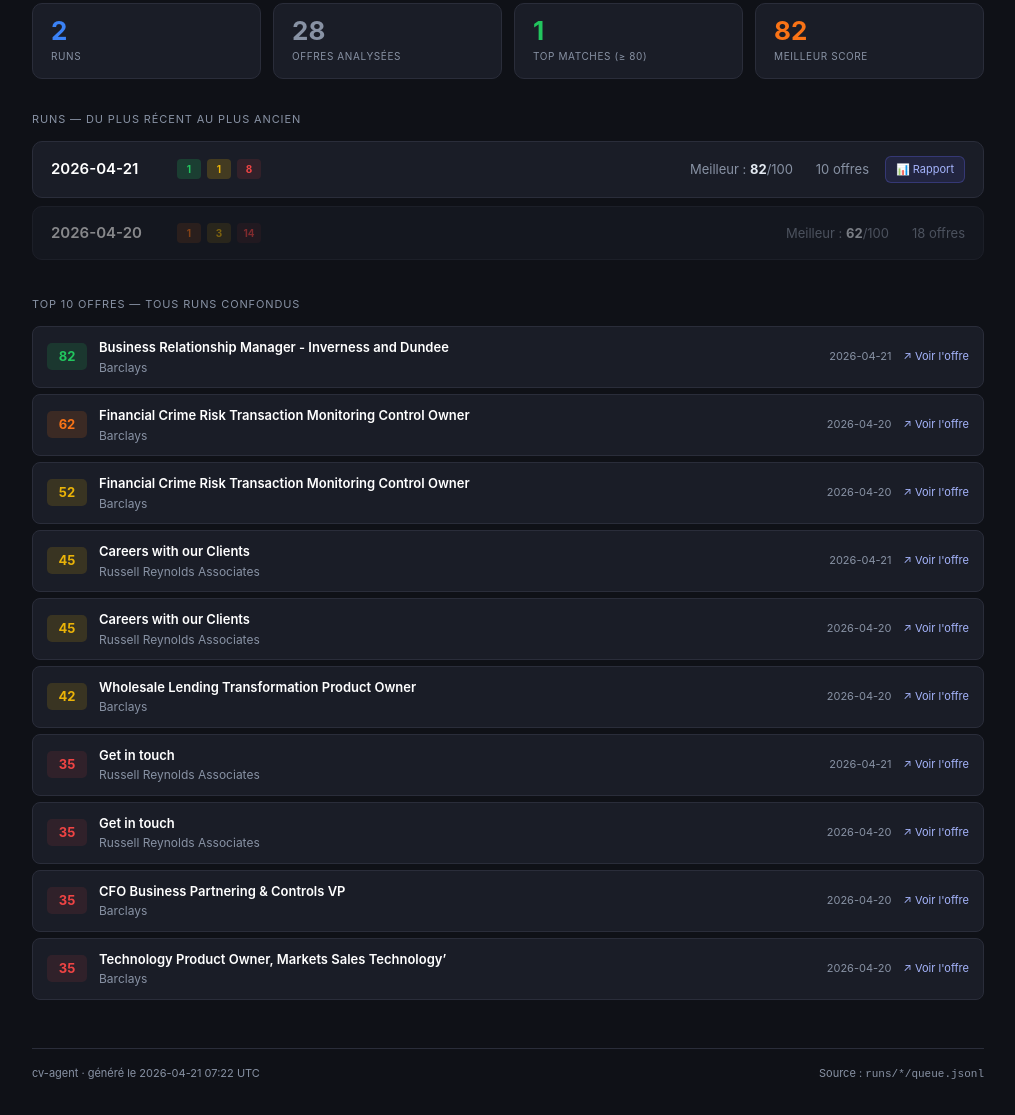
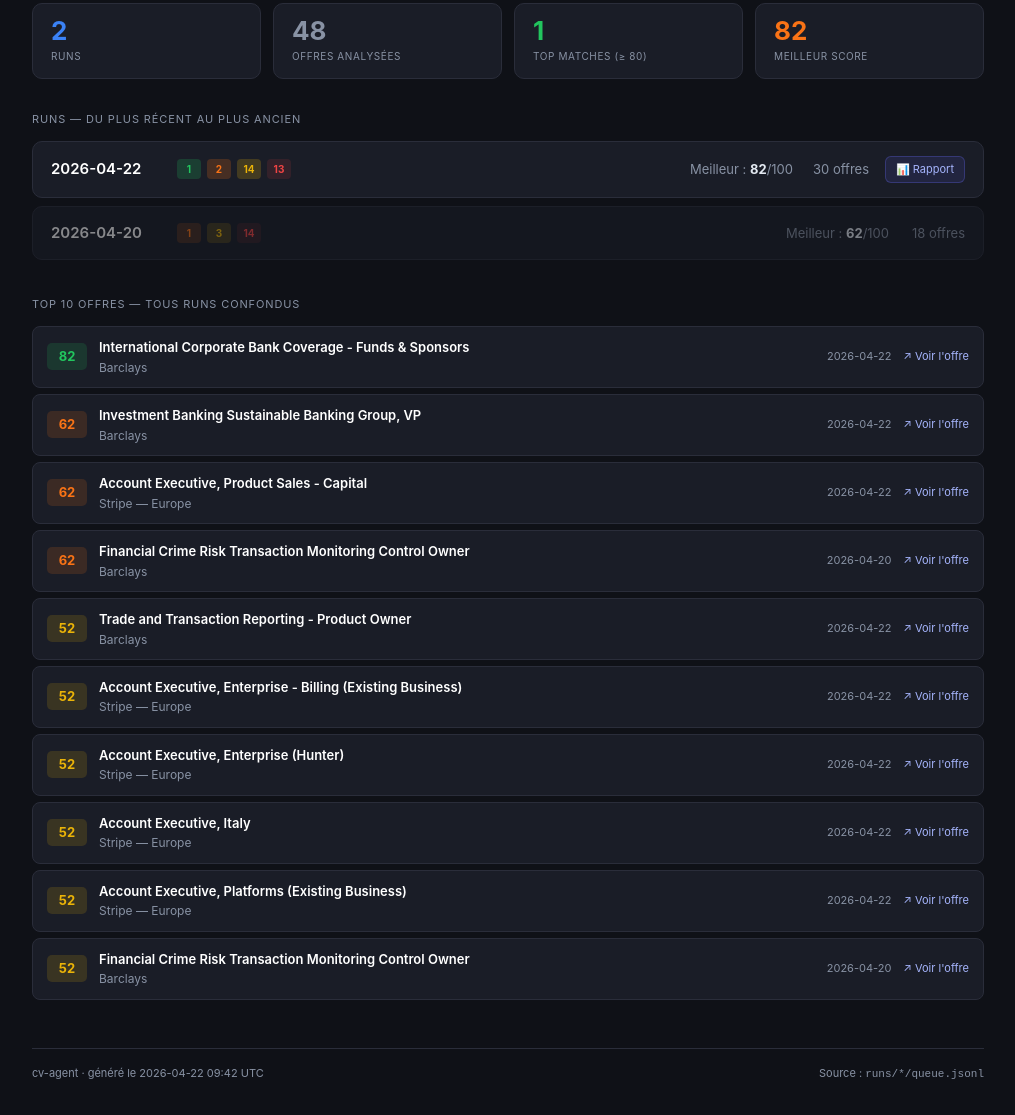
Before and after one commit to DavidPERRON/CV, a plain HTML site: page runs/index.html in a window 1280 px wide. Shown: the part 142-1257 px from the top of the page, without its empty margins (132-1147 px from the left). Drawn offline with Linux system fonts and the light colour scheme.

Commit message:
daily-search: scored queue for 2026-04-22

```diff
--- a/runs/index.html
+++ b/runs/index.html
@@ -213,7 +213,7 @@
     <h1>CV Agent — Dashboard</h1>
     <div class="subtitle">Historique des recherches automatisées</div>
   </div>
-  <div class="updated">Mis à jour : 2026-04-21 07:22 UTC</div>
+  <div class="updated">Mis à jour : 2026-04-22 09:42 UTC</div>
 </div>
 
 <div class="global-stats">
@@ -222,7 +222,7 @@
     <div class="lbl">Runs</div>
   </div>
   <div class="g-stat muted">
-    <div class="num">28</div>
+    <div class="num">48</div>
     <div class="lbl">Offres analysées</div>
   </div>
   <div class="g-stat green">
@@ -238,11 +238,11 @@
 <div class="section-title">Runs — du plus récent au plus ancien</div>
 
 <div id="runs-list">
-<a class="run-row" href="2026-04-21/report.html" >
-  <div class="run-date">2026-04-21</div>
-  <div class="run-bars"><span class="bar-segment top">1</span><span class="bar-segment mid">1</span><span class="bar-segment low">8</span></div>
+<a class="run-row" href="2026-04-22/report.html" >
+  <div class="run-date">2026-04-22</div>
+  <div class="run-bars"><span class="bar-segment top">1</span><span class="bar-segment good">2</span><span class="bar-segment mid">14</span><span class="bar-segment low">13</span></div>
   <div class="run-best">Meilleur : <strong class="top">82</strong>/100</div>
-  <div class="run-best" style="min-width:60px;color:var(--c-muted)">10 offres</div>
+  <div class="run-best" style="min-width:60px;color:var(--c-muted)">30 offres</div>
   <span class="run-link">📊 Rapport</span>
 </a>
 <a class="run-row" href="2026-04-20/report.html" style="pointer-events:none;opacity:.5">
@@ -259,11 +259,29 @@
   <div class="job-mini">
   <span class="score-chip top">82</span>
   <div class="job-mini-info">
-    <div class="job-mini-title">Business Relationship Manager - Inverness and Dundee</div>
+    <div class="job-mini-title">International Corporate Bank Coverage - Funds &amp; Sponsors</div>
     <div class="job-mini-company">Barclays</div>
   </div>
-  <div class="job-mini-date">2026-04-21</div>
-  <a class="job-mini-link" href="https://search.jobs.barclays/job/edinburgh/business-relationship-manager-inverness-and-dundee/13015/94182448944" target="_blank" rel="noopener">↗ Voir l'offre</a>
+  <div class="job-mini-date">2026-04-22</div>
+  <a class="job-mini-link" href="https://search.jobs.barclays/job/new-york/international-corporate-bank-coverage-funds-and-sponsors/13015/94220247184" target="_blank" rel="noopener">↗ Voir l'offre</a>
+</div>
+<div class="job-mini">
+  <span class="score-chip good">62</span>
+  <div class="job-mini-info">
+    <div class="job-mini-title">Investment Banking Sustainable Banking Group, VP</div>
+    <div class="job-mini-company">Barclays</div>
+  </div>
+  <div class="job-mini-date">2026-04-22</div>
+  <a class="job-mini-link" href="https://search.jobs.barclays/job/new-york/investment-banking-sustainable-banking-group-vp/13015/94232450560" target="_blank" rel="noopener">↗ Voir l'offre</a>
+</div>
+<div class="job-mini">
+  <span class="score-chip good">62</span>
+  <div class="job-mini-info">
+    <div class="job-mini-title">Account Executive, Product Sales - Capital</div>
+    <div class="job-mini-company">Stripe — Europe</div>
+  </div>
+  <div class="job-mini-date">2026-04-22</div>
+  <a class="job-mini-link" href="https://stripe.com/jobs/listing/account-executive-product-sales-capital/7728365" target="_blank" rel="noopener">↗ Voir l'offre</a>
 </div>
 <div class="job-mini">
   <span class="score-chip good">62</span>
@@ -277,79 +295,61 @@
 <div class="job-mini">
   <span class="score-chip mid">52</span>
   <div class="job-mini-info">
+    <div class="job-mini-title">Trade and Transaction Reporting - Product Owner</div>
+    <div class="job-mini-company">Barclays</div>
+  </div>
+  <div class="job-mini-date">2026-04-22</div>
+  <a class="job-mini-link" href="https://search.jobs.barclays/job/glasgow/trade-and-transaction-reporting-product-owner/13015/94232437120" target="_blank" rel="noopener">↗ Voir l'offre</a>
+</div>
+<div class="job-mini">
+  <span class="score-chip mid">52</span>
+  <div class="job-mini-info">
+    <div class="job-mini-title">Account Executive, Enterprise - Billing (Existing Business)</div>
+    <div class="job-mini-company">Stripe — Europe</div>
+  </div>
+  <div class="job-mini-date">2026-04-22</div>
+  <a class="job-mini-link" href="https://stripe.com/jobs/listing/account-executive-enterprise-billing-existing-business/7607568" target="_blank" rel="noopener">↗ Voir l'offre</a>
+</div>
+<div class="job-mini">
+  <span class="score-chip mid">52</span>
+  <div class="job-mini-info">
+    <div class="job-mini-title">Account Executive, Enterprise (Hunter)</div>
+    <div class="job-mini-company">Stripe — Europe</div>
+  </div>
+  <div class="job-mini-date">2026-04-22</div>
+  <a class="job-mini-link" href="https://stripe.com/jobs/listing/account-executive-enterprise-hunter/7458833" target="_blank" rel="noopener">↗ Voir l'offre</a>
+</div>
+<div class="job-mini">
+  <span class="score-chip mid">52</span>
+  <div class="job-mini-info">
+    <div class="job-mini-title">Account Executive, Italy</div>
+    <div class="job-mini-company">Stripe — Europe</div>
+  </div>
+  <div class="job-mini-date">2026-04-22</div>
+  <a class="job-mini-link" href="https://stripe.com/jobs/listing/account-executive-italy/7483724" target="_blank" rel="noopener">↗ Voir l'offre</a>
+</div>
+<div class="job-mini">
+  <span class="score-chip mid">52</span>
+  <div class="job-mini-info">
+    <div class="job-mini-title">Account Executive, Platforms (Existing Business)</div>
+    <div class="job-mini-company">Stripe — Europe</div>
+  </div>
+  <div class="job-mini-date">2026-04-22</div>
+  <a class="job-mini-link" href="https://stripe.com/jobs/listing/account-executive-platforms-existing-business/7576967" target="_blank" rel="noopener">↗ Voir l'offre</a>
+</div>
+<div class="job-mini">
+  <span class="score-chip mid">52</span>
+  <div class="job-mini-info">
     <div class="job-mini-title">Financial Crime Risk Transaction Monitoring Control Owner</div>
     <div class="job-mini-company">Barclays</div>
   </div>
   <div class="job-mini-date">2026-04-20</div>
   <a class="job-mini-link" href="https://search.jobs.barclays/job/glasgow/financial-crime-risk-transaction-monitoring-control-owner/13015/89549620512" target="_blank" rel="noopener">↗ Voir l'offre</a>
 </div>
-<div class="job-mini">
-  <span class="score-chip mid">45</span>
-  <div class="job-mini-info">
-    <div class="job-mini-title">Careers with our Clients</div>
-    <div class="job-mini-company">Russell Reynolds Associates</div>
-  </div>
-  <div class="job-mini-date">2026-04-21</div>
-  <a class="job-mini-link" href="https://www.russellreynolds.com/en/about/careers/careers-with-our-clients" target="_blank" rel="noopener">↗ Voir l'offre</a>
-</div>
-<div class="job-mini">
-  <span class="score-chip mid">45</span>
-  <div class="job-mini-info">
-    <div class="job-mini-title">Careers with our Clients</div>
-    <div class="job-mini-company">Russell Reynolds Associates</div>
-  </div>
-  <div class="job-mini-date">2026-04-20</div>
-  <a class="job-mini-link" href="https://www.russellreynolds.com/en/about/careers/careers-with-our-clients" target="_blank" rel="noopener">↗ Voir l'offre</a>
-</div>
-<div class="job-mini">
-  <span class="score-chip mid">42</span>
-  <div class="job-mini-info">
-    <div class="job-mini-title">Wholesale Lending Transformation Product Owner</div>
-    <div class="job-mini-company">Barclays</div>
-  </div>
-  <div class="job-mini-date">2026-04-20</div>
-  <a class="job-mini-link" href="https://search.jobs.barclays/job/whippany/wholesale-lending-transformation-product-owner/13015/88546687488" target="_blank" rel="noopener">↗ Voir l'offre</a>
-</div>
-<div class="job-mini">
-  <span class="score-chip low">35</span>
-  <div class="job-mini-info">
-    <div class="job-mini-title">Get in touch</div>
-    <div class="job-mini-company">Russell Reynolds Associates</div>
-  </div>
-  <div class="job-mini-date">2026-04-21</div>
-  <a class="job-mini-link" href="https://www.russellreynolds.com/en/about/careers/join-us" target="_blank" rel="noopener">↗ Voir l'offre</a>
-</div>
-<div class="job-mini">
-  <span class="score-chip low">35</span>
-  <div class="job-mini-info">
-    <div class="job-mini-title">Get in touch</div>
-    <div class="job-mini-company">Russell Reynolds Associates</div>
-  </div>
-  <div class="job-mini-date">2026-04-20</div>
-  <a class="job-mini-link" href="https://www.russellreynolds.com/en/about/careers/join-us" target="_blank" rel="noopener">↗ Voir l'offre</a>
-</div>
-<div class="job-mini">
-  <span class="score-chip low">35</span>
-  <div class="job-mini-info">
-    <div class="job-mini-title">CFO Business Partnering &amp; Controls VP</div>
-    <div class="job-mini-company">Barclays</div>
-  </div>
-  <div class="job-mini-date">2026-04-20</div>
-  <a class="job-mini-link" href="https://search.jobs.barclays/job/new-york/cfo-business-partnering-and-controls-vp/13015/90400180544" target="_blank" rel="noopener">↗ Voir l'offre</a>
-</div>
-<div class="job-mini">
-  <span class="score-chip low">35</span>
-  <div class="job-mini-info">
-    <div class="job-mini-title">Technology Product Owner, Markets Sales Technology’</div>
-    <div class="job-mini-company">Barclays</div>
-  </div>
-  <div class="job-mini-date">2026-04-20</div>
-  <a class="job-mini-link" href="https://search.jobs.barclays/job/whippany/technology-product-owner-markets-sales-technology/13015/94069401552" target="_blank" rel="noopener">↗ Voir l'offre</a>
-</div>
 </div>
 
 <footer>
-  <span>cv-agent · généré le 2026-04-21 07:22 UTC</span>
+  <span>cv-agent · généré le 2026-04-22 09:42 UTC</span>
   <span>Source : <code>runs/*/queue.jsonl</code></span>
 </footer>
 
```
